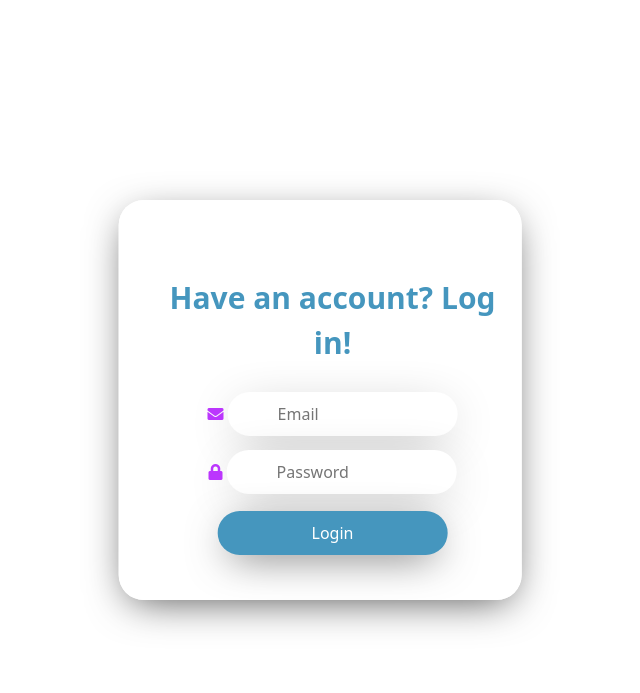
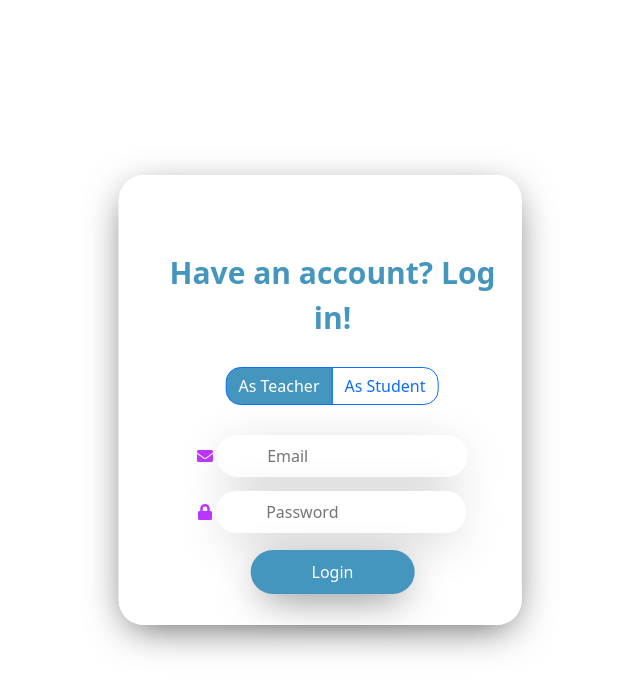
Before and after one commit to sadnamSakib/Ed-Ez-SPL1, a PHP site: page /Login/index.php in a window 1280 px wide. Shown: the top 693 px of the page, without its empty margins (320-960 px from the left). Run offline with PHP 8.4, Linux system fonts and the light colour scheme; some libraries are stand-ins or nearby versions.

Commit message:
update code base to support student and teacher

```diff
--- a/code/Login/index.php
+++ b/code/Login/index.php
@@ -26,12 +26,22 @@
 
                     </div>
                     <div class="form-group">
+                    <div class="btn-group col" role="group" aria-label="Basic radio toggle button group">
+
+                        <input type="radio" class="btn-check" name="btnradio" id="btnradio1" autocomplete="off" checked value="teacher">
+                        <label class="btn btn-outline-primary" for="btnradio1">As Teacher</label>
+
+                        <input type="radio" class="btn-check" name="btnradio" id="btnradio2" autocomplete="off" value="student">
+                        <label class="btn btn-outline-primary" for="btnradio2">As Student</label>
+                        </div>
+                    </div>
+                    <div class="form-group">
                         <i class="fas fa-envelope"> </i>
                         <input class="myInput" placeholder="Email" type="text" id="email" name="email" required>
                         <div class="invalid-feedback">Please fill out this field.</div>
                     </div>
                     <div class="form-group">
-                        <i class="fas fa-lock"> </i>
+                    <i class="fas fa-lock"> </i>
                         <input class="myInput" placeholder="Password" type="password" name="password" id="password">
                     </div>
                     <button type="submit" class="butt">Login</button>
--- a/code/Login/style.css
+++ b/code/Login/style.css
@@ -8,8 +8,8 @@ body{
 }
 .container{
     position :absolute;
-    max-width:800px;
-    height: 400px;
+    max-width:600px;
+    height: 450px;
     margin:auto;
     top : 50%;
     left : 50%;
@@ -17,6 +17,17 @@ body{
 }
 .form-group{
     padding: 7px;
+
+}
+
+.btn-group{
+    padding:0% 0% 5% 0%;
+    border-radius:25px;
+}
+.btn.btn-outline-primary{
+    --bs-btn-active-bg:#4596be;
+    --bs-btn-border-radius: 15px;
+    --bs-btn-hover-bg:#2e6a88;
 }
 
 .myLeftCtn{
@@ -51,10 +62,11 @@ body{
     margin-bottom: 100px;
 }
 .myLeftCtn .myInput{
-    width:230px;
+    width:80%;
     border-radius:25px;
     padding:10px;
     padding-left:50px;
+    height : 100%;
     border :none;
     -webkit-box-shadow :0px 10px 49px -14px rgba(0,0,0,0.3);
     -moz-box-shadow :0px 10px 49px -10px rgba(0,0,0,0.3);
@@ -70,7 +82,7 @@ body{
 .myLeftCtn .butt{
     color: #fff;
     background-color: #4596be;
-    width: 230px;
+    width: 50%;
     border: none;
     border-radius: 25px;
     padding: 10px;
@@ -88,7 +100,9 @@ body{
 .myLeftCtn .fas{
     position: relative;
     color: #bb36fd;
+
 }
+
 .butt_out{
     background: transparent;
     color: #fff;
```
Also changed, not shown: code/Login/profile.php (+11 -1 lines), code/SignUp/index.php (+10 -0 lines), code/SignUp/insert.php (+10 -3 lines), code/index.php (+59 -5 lines), code/style.css (+34 -6 lines), code/Login/email.png (added), code/bgimage.svg (added).
